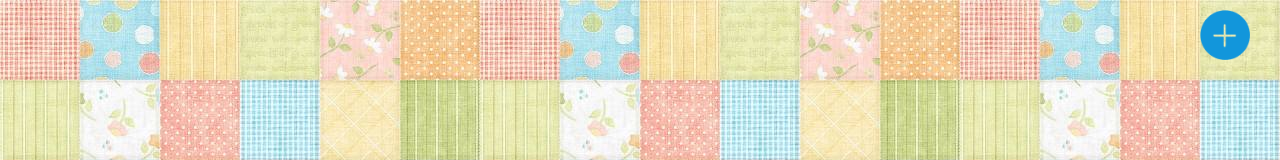
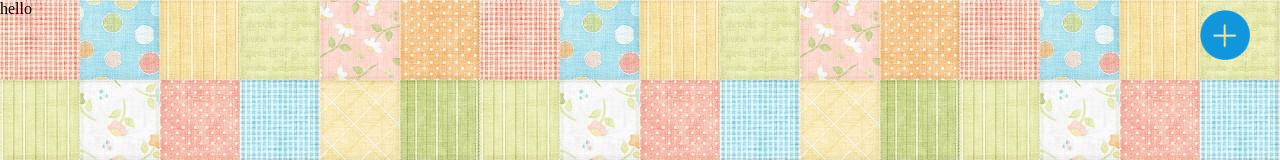
Before and after one commit to woaidouya123/mmolabel, a React app: page / in a window 1280 px wide. Shown: the top 160 px of the page. Built offline with nearby package versions, Linux system fonts and the light colour scheme.

Commit message:
添加普通组件（待完善）

```diff
--- a/src/App.js
+++ b/src/App.js
@@ -2,6 +2,7 @@ import React,{Component} from "react";
 import {hot} from "react-hot-loader";
 import PlusButton from './PlusButton.js';
 import BgCanvas from './BgCanvas.js';
+import NormalMMo from './mmo/normalMMO.js';
 import "./App.css";
 
 class App extends Component {
@@ -10,6 +11,7 @@ class App extends Component {
             <div className="App">
                 <BgCanvas />
                 <PlusButton />
+                <NormalMMo message="hello" />
             </div>
         );
     }
--- a/src/BgCanvas.js
+++ b/src/BgCanvas.js
@@ -9,9 +9,6 @@ class BgCanvas extends Component {
             <div className="canvas-div">
                 <canvas>您的浏览器不支持canvas</canvas>
             </div>
-
-
-
         );
     };
 }
--- a/src/mmo/normalMMO.js
+++ b/src/mmo/normalMMO.js
@@ -0,0 +1,16 @@
+import React, { Component } from "react";
+
+class NormalMMo extends Component {
+    constructor(props) {
+        super(props);
+    }
+    render() {
+        return (
+            <div className="normal-div">
+                <span>{this.props.message}</span>
+                <span className="finish-button"></span>
+            </div>
+        );
+    };
+}
+module.exports = NormalMMo;
```
